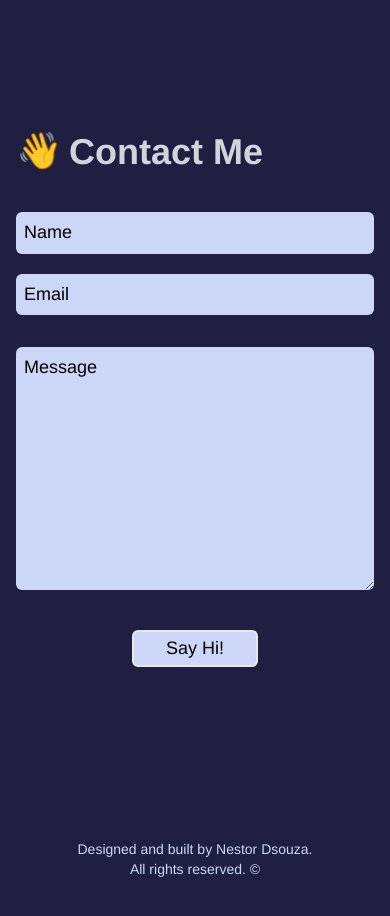
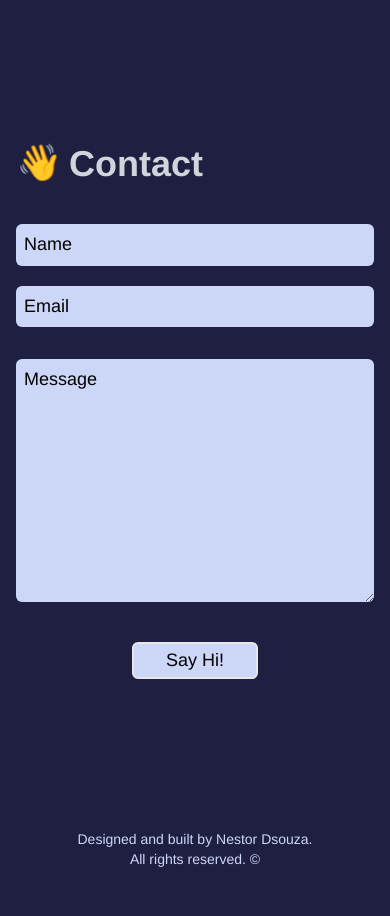
Before and after one commit to Nestor-19/personal-website, a React (Create React App) app: page / in a window 390 px wide. Shown: the part 4180-5096 px from the top of the page. Built offline with nearby package versions, Linux system fonts and the light colour scheme; what tw-elements would draw is missing.

Commit message:
Adjusted layout of Contact, Projects and Footer components

```diff
--- a/src/components/Contact/Contact.js
+++ b/src/components/Contact/Contact.js
@@ -3,11 +3,11 @@ import './Contact.css'
 const Contact = () => {
 
   return (
-    <div name='Contact' className="w-full h-screen flex items-center justify-center sm:mt-[25%] p-4">
+    <div name='Contact' className="w-full h-screen flex items-center justify-center p-4">
         <form action="https://formspree.io/f/xzbwzlrd" method="POST" className="flex flex-col max-w-[1000px] w-full">
             <div className="pb-10 text-gray-300">
                 <span className="text-4xl pr-2 waving-hand">👋</span>
-                <p className="text-4xl font-bold inline hover:text-[#ffc857]">Contact Me</p>
+                <p className="text-4xl font-bold inline hover:text-[#ffc857]">Contact</p>
             </div>
 
             <input
@@ -37,7 +37,7 @@ const Contact = () => {
               required
             />
 
-            <button type="submit" className='text-black border-2 bg-[#ccd6f6]  hover:bg-[#ffc857] hover:text-black px-8 py-1 my-6 mx-auto rounded-md font-medium'>
+            <button type="submit" className='text-black border-2 bg-[#ccd6f6]  hover:bg-[#ffc857] hover:text-black px-8 py-1 mt-6 mx-auto rounded-md font-medium'>
               Say Hi!
             </button>
 
--- a/src/components/Footer/Footer.js
+++ b/src/components/Footer/Footer.js
@@ -2,7 +2,7 @@ import React from 'react'
 
 const Footer = () => {
   return (
-    <div className='w-full h-[50px] flex flex-col justify-center items-center text-[#ccd6f6] text-sm mb-8'>
+    <div className='w-full h-[30px] flex flex-col justify-center items-center text-[#ccd6f6] text-sm mb-8'>
         <p>Designed and built by Nestor Dsouza.</p>
         <p>All rights reserved. ©</p>
     </div>
--- a/src/components/Projects/Projects.js
+++ b/src/components/Projects/Projects.js
@@ -11,7 +11,7 @@ const Projects = () => {
   }
 
   return (
-    <div name='Projects' className='w-full md:h-screen  text-gray-300 pt-[10%] sm:pt-[5%]'>
+    <div name='Projects' className='w-full  text-gray-300 pt-[10%] sm:pt-[5%]'>
         <div className='max-w-[1000px] flex flex-col justify-center mx-auto p-4 w-full'>
             <div className='pt-[5%] pb-[4%] text-3xl sm:text-4xl font-bold'>
                  <p className='hover:text-[#ffc857]'>👨🏽‍💻 Projects</p>
```
